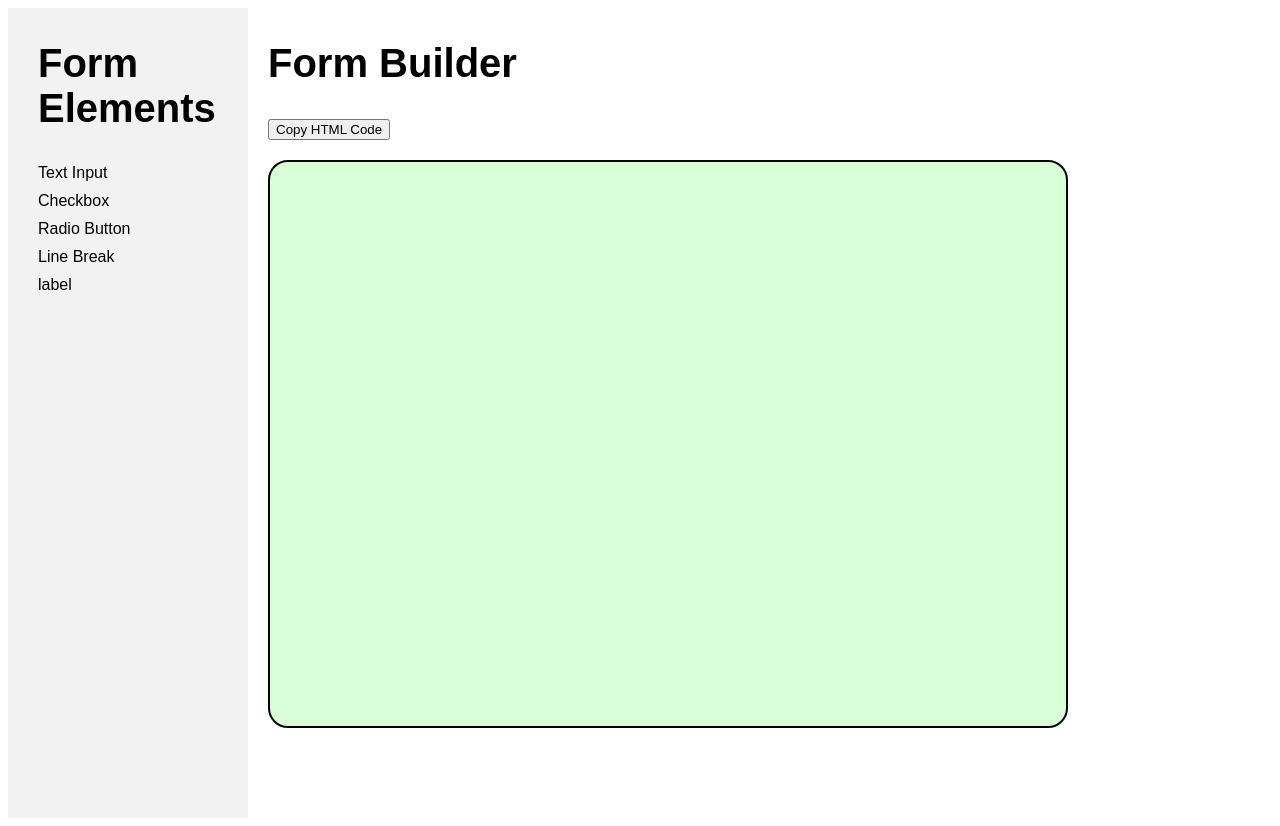
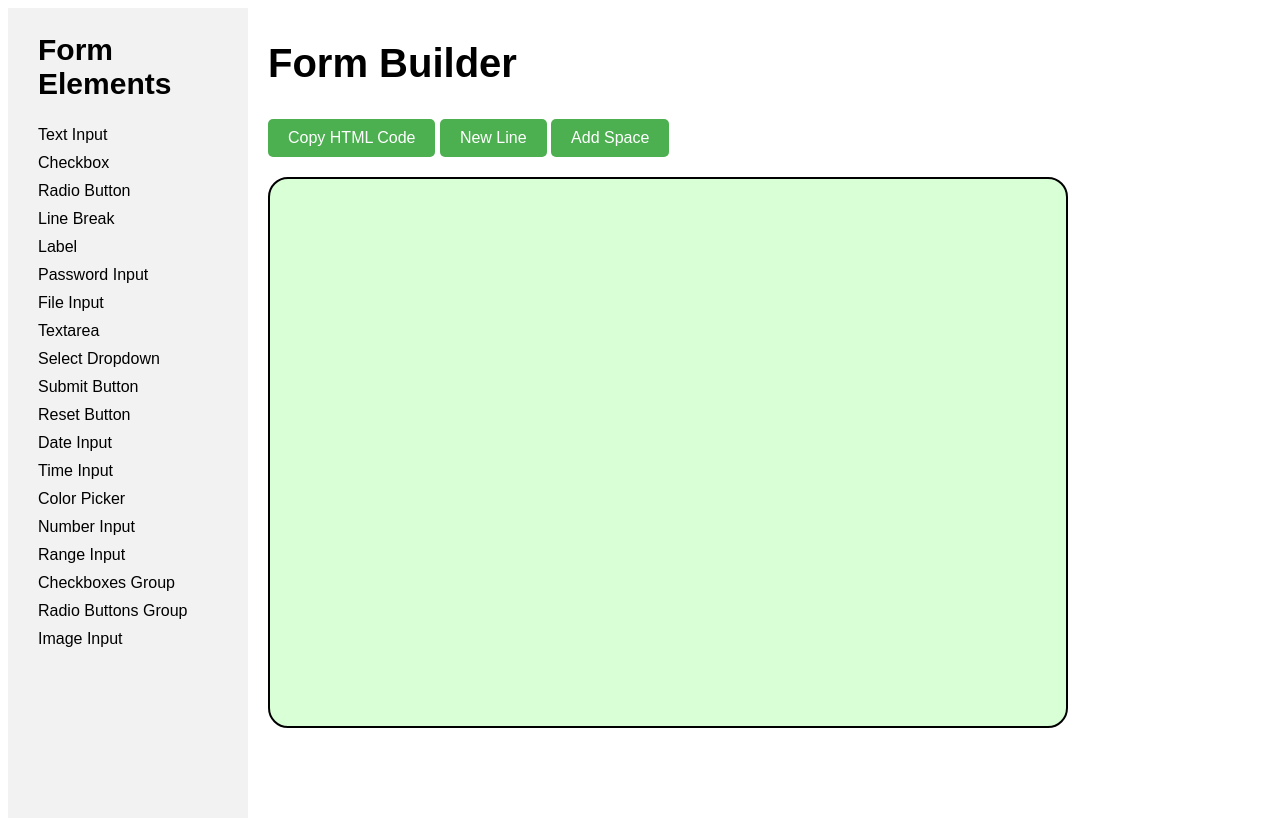
Before and after one commit to Sohailsaifi/formit, a plain HTML site: page index.html in a window 1280 px wide. Drawn offline with Linux system fonts and the light colour scheme.

Commit message:
new elements added

```diff
--- a/index.html
+++ b/index.html
@@ -9,22 +9,38 @@
 <body>
     <div class="container">
         <div class="sidebar">
-            <h2>Form Elements</h2>
-            <div class="form-element" draggable="true">Text Input</div>
-            <div class="form-element" draggable="true">Checkbox</div>
-            <div class="form-element" draggable="true">Radio Button</div>
-            <div class="form-element" draggable="true">Line Break</div>
-            <div class="form-element" draggable="true">label</div>
+            <h2 class="heading">Form Elements</h2>
+            <div class="form-element" draggable="true" ondragstart="drag(event)">Text Input</div>
+            <div class="form-element" draggable="true" ondragstart="drag(event)">Checkbox</div>
+            <div class="form-element" draggable="true" ondragstart="drag(event)">Radio Button</div>
+            <div class="form-element" draggable="true" ondragstart="drag(event)">Line Break</div>
+            <div class="form-element" draggable="true" ondragstart="drag(event)">Label</div>
+            <div class="form-element" draggable="true" ondragstart="drag(event)">Password Input</div>
+            <div class="form-element" draggable="true" ondragstart="drag(event)">File Input</div>
+            <div class="form-element" draggable="true" ondragstart="drag(event)">Textarea</div>
+            <div class="form-element" draggable="true" ondragstart="drag(event)">Select Dropdown</div>
+            <div class="form-element" draggable="true" ondragstart="drag(event)">Submit Button</div>
+            <div class="form-element" draggable="true" ondragstart="drag(event)">Reset Button</div>
+            <div class="form-element" draggable="true" ondragstart="drag(event)">Date Input</div>
+            <div class="form-element" draggable="true" ondragstart="drag(event)">Time Input</div>
+            <div class="form-element" draggable="true" ondragstart="drag(event)">Color Picker</div>
+            <div class="form-element" draggable="true" ondragstart="drag(event)">Number Input</div>
+            <div class="form-element" draggable="true" ondragstart="drag(event)">Range Input</div>
+            <div class="form-element" draggable="true" ondragstart="drag(event)">Checkboxes Group</div>
+            <div class="form-element" draggable="true" ondragstart="drag(event)">Radio Buttons Group</div>
+            <div class="form-element" draggable="true" ondragstart="drag(event)">Image Input</div>
+
             <!-- Add more form elements here -->
         </div>
         <div class="right-container">
             <div class="header">
                 <h2>Form Builder</h2>
-                <button onclick="copyHTMLCode()">Copy HTML Code</button>
+                <button class="btn" onclick="copyHTMLCode()">Copy HTML Code</button>
+                <button class="btn" onclick="newLine()">New Line</button>
+                <button class="btn" onclick="addSpace()">Add Space</button>
             </div>
             <div class="main-area" id="main-area" ondrop="drop(event)" ondragover="allowDrop(event)">
                 <div id="generated-html"></div>
-                <div id="main-drop-area"></div>
             </div>
         </div>
     </div>
```
